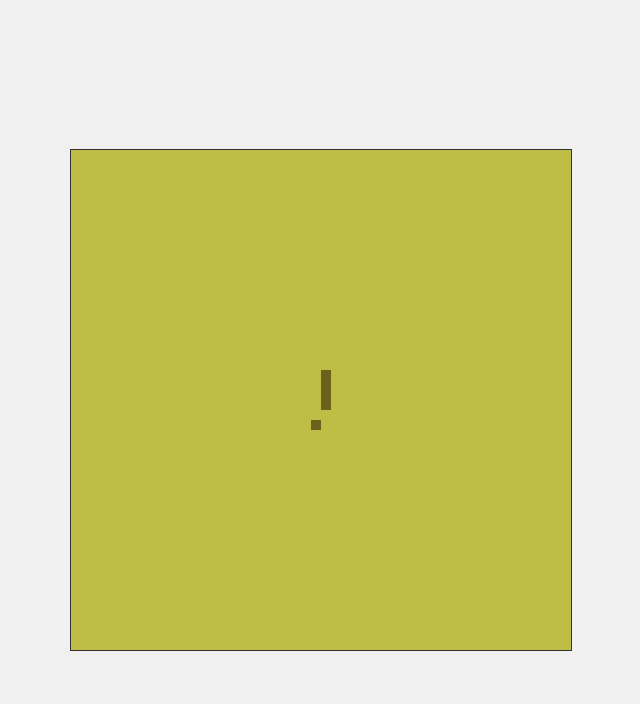
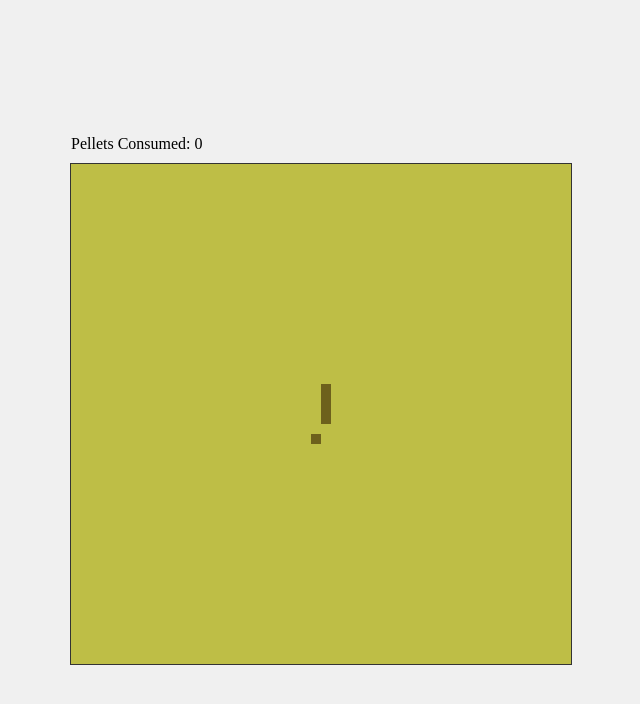
Before and after one commit to zuvv/SnakeGame, a plain HTML site: page index.html in a window 1280 px wide. Shown: the whole page, without its empty margins (319-959 px from the left). Drawn offline with Linux system fonts and the light colour scheme.

Commit message:
updated score for score

```diff
--- a/index.html
+++ b/index.html
@@ -4,10 +4,11 @@
   <link rel="preload" href="NokiaKokia.ttf" as="font" type="font/ttf">
   <meta charset="UTF-8">
   <meta name="viewport" content="width=device-width, initial-scale=1.0">
-  <title>Canvas Grid Example</title>
+  <title>Nokia Snake Game</title>
   <link rel="stylesheet" href="styles.css">
 </head>
 <body>
+  <div id="score"></div>
   <canvas id="gridCanvas"></canvas>
   <script src="script.js"></script>
 </body>
--- a/script.js
+++ b/script.js
@@ -4,10 +4,13 @@ const ctx = canvas.getContext('2d');
 const gridSize = 50; // Adjust this value to change the size of the grid
 const cellSize = 10; // Adjust this value to change the size of each cell
 const canvasSize = gridSize * cellSize;
+const interval = setInterval(render, 50);
 
 let pellet = createFood();
 let frame = 0;
 let gameState = true;
+let myDirection = "";
+var scoreCount = 0;
 
 //Initial snake body size
 let snakeBody = [
@@ -19,7 +22,6 @@ let snakeBody = [
 
 canvas.width = canvasSize;
 canvas.height = canvasSize;
-
 
 // Function to draw a single cell
 function drawCell(x, y, fillColor) {
@@ -77,10 +79,9 @@ function tailSwap(x, y) {
         ];
         myDirection = ""
         gameState = false;
+        scoreCount = 0;
     }
 }
-
-
 
 // Function to be executed when a key is pressed
 function handleKeyDown(event) {
@@ -103,52 +104,48 @@ function handleKeyDown(event) {
     }
 }
 
-
-
 function createFood() {
     //select a random location within the grid
     //color a box within this grid
     const randomX = Math.floor(Math.random() * gridSize);
     const randomY = Math.floor(Math.random() * gridSize);
+
+     scoreCount++;
     return { x: randomX, y: randomY };
 }
 
-const interval = setInterval(render, 50);
 
-//store direction
-let myDirection = "";
 
 function render() {
     ctx.clearRect(0, 0, canvas.width, canvas.height);
+    //Score function
+    document.getElementById("score").innerHTML = "Pellets Consumed: "+`${scoreCount}`;
     //food pellet
     drawCell(pellet.x, pellet.y, "rgb(109, 96, 28)");
     drawSnakeBody();
     handleKeyDown({ key: myDirection });
+
     if (gameState === false) {
         //You lost information
         ctx.fillStyle = "rgba(200, 200, 80)"; // Set the fill color
-        ctx.rect(canvas.width/2 - 150, canvas.height/2 - 50, 300, 100);
+        ctx.rect(canvas.width / 2 - 150, canvas.height / 2 - 50, 300, 100);
         ctx.fill()
 
         const text = 'GAME OVER';
         ctx.font = '24px NokiaKokia';
         ctx.fillStyle = 'rgba(109,96,28)';
         const text_width = ctx.measureText(text);
-        ctx.fillText(text,canvas.width/2 - (text_width.width/2), canvas.height/2)
-
-
+        ctx.fillText(text, canvas.width / 2 - (text_width.width / 2), canvas.height / 2)
 
         const text_sub = 'press arrow key';
         ctx.font = '14px NokiaKokia';
         ctx.fillStyle = 'rgba(109,96,28)';
         const text_sub_width = ctx.measureText(text_sub);
-        ctx.fillText(text_sub, canvas.width/2-(text_sub_width.width/2), canvas.height/2 + 24);
+        ctx.fillText(text_sub, canvas.width / 2 - (text_sub_width.width / 2), canvas.height / 2 + 24);
 
 
     }
 }
-
-
 
 // Adding event listener for keydown to the document
 document.addEventListener("keydown", handleKeyDown);
--- a/styles.css
+++ b/styles.css
@@ -2,6 +2,7 @@ body {
     margin: 0;
     padding: 0;
     display: flex;
+    flex-direction: column;
     justify-content: center;
     align-items: center;
     height: 100vh;
@@ -18,3 +19,8 @@ body {
     font-family: 'NokiaKokia'; /* Font name you want to use */
     src: url('NokiaKokia.ttf') format('truetype'); /* Path to your TTF font file */
   }
+
+  #score{
+    margin-bottom: 10px;
+    width:500px;
+  }
```
